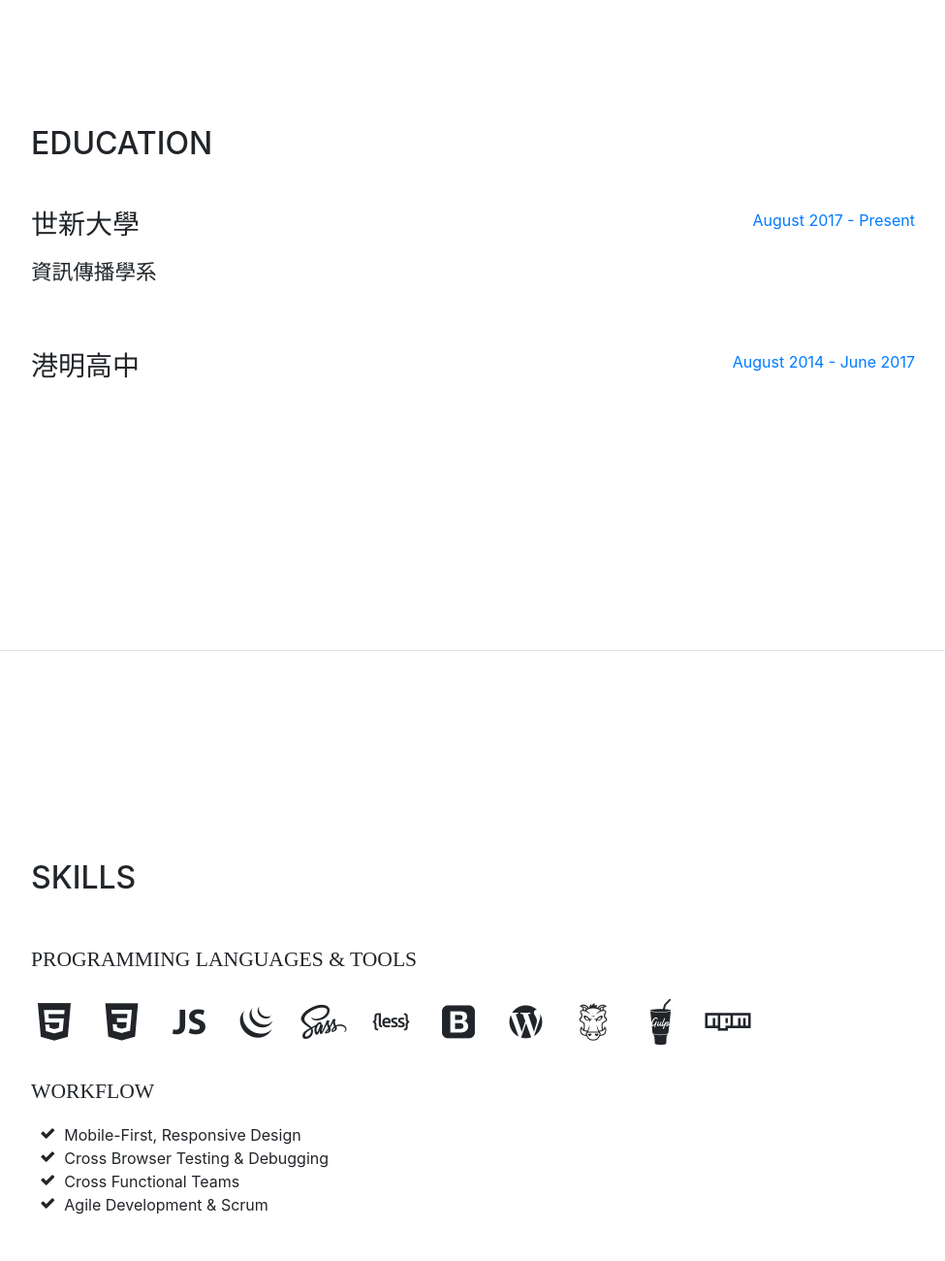
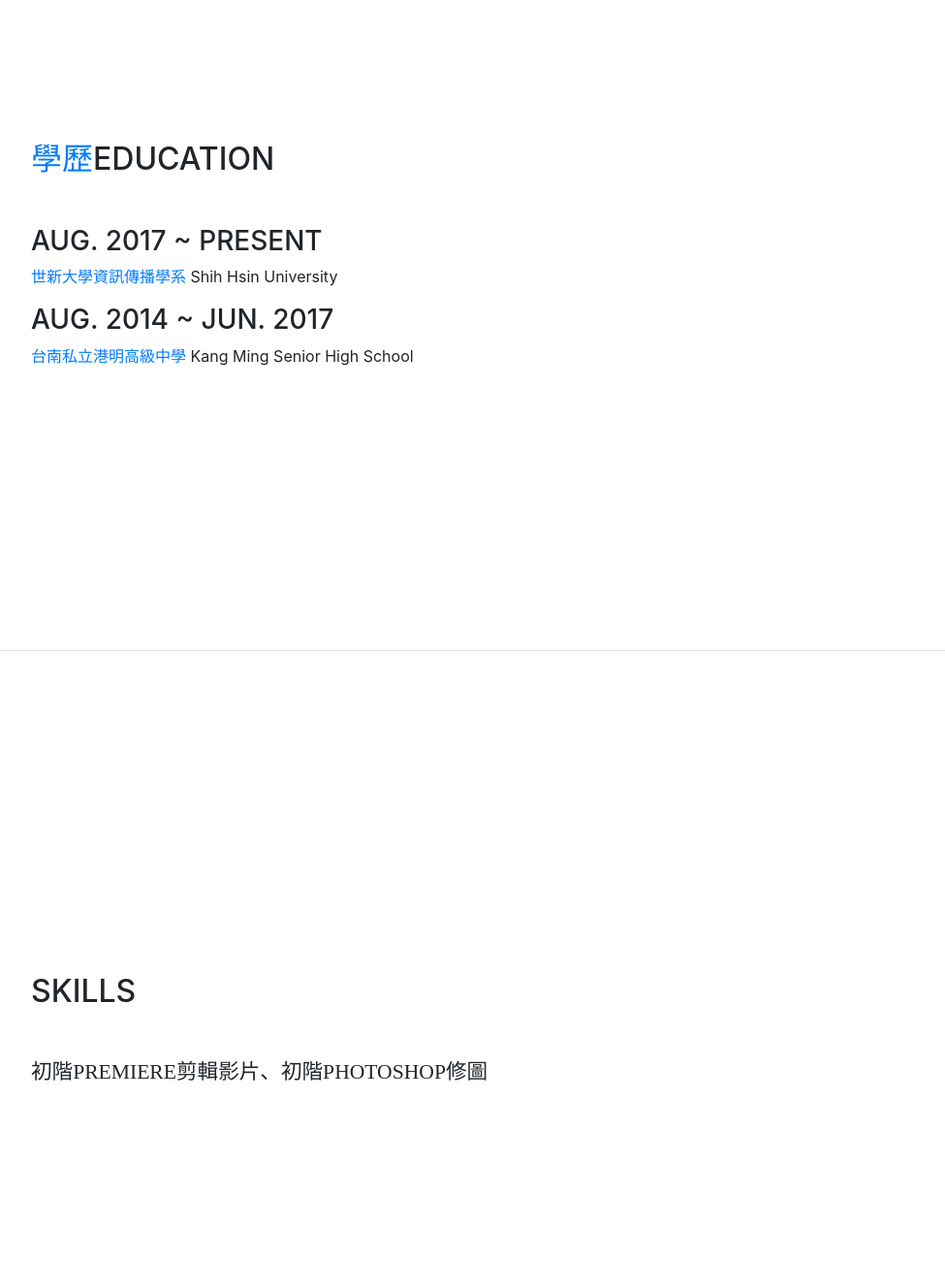
Before and after one commit to appae8682/appae8682.github.io, a website with bundled scripts: page index.html in a window 1280 px wide. Shown: the part 1880-3180 px from the top of the page at 97% size, without its empty margins (288-1263 px from the left). Built offline with nearby package versions, Linux system fonts and the light colour scheme; a web font is replaced by a local one.

Commit message:
Add files via upload

```diff
--- a/index.html
+++ b/index.html
@@ -164,89 +164,29 @@
 
       <section class="resume-section p-3 p-lg-5 d-flex flex-column" id="education">
         <div class="my-auto">
-          <h2 class="mb-5">Education</h2>
+          <h2 class="mb-5"><span class="text-primary">學歷</span>Education</h2>
 
-          <div class="resume-item d-flex flex-column flex-md-row mb-5">
-            <div class="resume-content mr-auto">
-              <h3 class="mb-0">世新大學</h3>
-              <div class="subheading mb-3">資訊傳播學系</div>
-              <div></div>
-              <p></p>
-            </div>
-            <div class="resume-date text-md-right">
-              <span class="text-primary">August 2017 - Present</span>
-            </div>
+		  <div class="timeline">
+            <div class="timeline-block timeline-left">
+             <div class="timeline-content">
+			  <h3>Aug. 2017 ~ Present</h3>
+			  <p><span class="text-primary">世新大學資訊傳播學系</span> Shih Hsin University</p>
           </div>
-
-          <div class="resume-item d-flex flex-column flex-md-row">
-            <div class="resume-content mr-auto">
-              <h3 class="mb-0">港明高中</h3>
-              <div class="subheading mb-3"></div>
-              <p></p>
-            </div>
-            <div class="resume-date text-md-right">
-              <span class="text-primary">August 2014 - June 2017</span>
-            </div>
-          </div>
-
         </div>
-      </section>
+		    <div class="timeline-block timeline-left">
+		     <div class="timeline-content">
+			  <h3>Aug. 2014 ~ Jun. 2017</h3>
+			  <p><span class="text-primary">台南私立港明高級中學</span> Kang Ming Senior High School</p>
+	    </div>
+	  </section>
 
       <section class="resume-section p-3 p-lg-5 d-flex flex-column" id="skills">
         <div class="my-auto">
           <h2 class="mb-5">Skills</h2>
 
-          <div class="subheading mb-3">Programming Languages &amp; Tools</div>
-          <ul class="list-inline list-icons">
-            <li class="list-inline-item">
-              <i class="devicons devicons-html5"></i>
-            </li>
-            <li class="list-inline-item">
-              <i class="devicons devicons-css3"></i>
-            </li>
-            <li class="list-inline-item">
-              <i class="devicons devicons-javascript"></i>
-            </li>
-            <li class="list-inline-item">
-              <i class="devicons devicons-jquery"></i>
-            </li>
-            <li class="list-inline-item">
-              <i class="devicons devicons-sass"></i>
-            </li>
-            <li class="list-inline-item">
-              <i class="devicons devicons-less"></i>
-            </li>
-            <li class="list-inline-item">
-              <i class="devicons devicons-bootstrap"></i>
-            </li>
-            <li class="list-inline-item">
-              <i class="devicons devicons-wordpress"></i>
-            </li>
-            <li class="list-inline-item">
-              <i class="devicons devicons-grunt"></i>
-            </li>
-            <li class="list-inline-item">
-              <i class="devicons devicons-gulp"></i>
-            </li>
-            <li class="list-inline-item">
-              <i class="devicons devicons-npm"></i>
-            </li>
-          </ul>
-
-          <div class="subheading mb-3">Workflow</div>
+          <div class="subheading mb-3">初階Premiere剪輯影片、初階Photoshop修圖</div>
+          <div class="subheading mb-3"></div>
           <ul class="fa-ul mb-0">
-            <li>
-              <i class="fa-li fa fa-check"></i>
-              Mobile-First, Responsive Design</li>
-            <li>
-              <i class="fa-li fa fa-check"></i>
-              Cross Browser Testing &amp; Debugging</li>
-            <li>
-              <i class="fa-li fa fa-check"></i>
-              Cross Functional Teams</li>
-            <li>
-              <i class="fa-li fa fa-check"></i>
-              Agile Development &amp; Scrum</li>
           </ul>
         </div>
       </section>
@@ -254,8 +194,11 @@
       <section class="resume-section p-3 p-lg-5 d-flex flex-column" id="interests">
         <div class="my-auto">
           <h2 class="mb-5">Interests</h2>
-          <p>Apart from being a web developer, I enjoy most of my time being outdoors. In the winter, I am an avid skiier and novice ice climber. During the warmer months here in Colorado, I enjoy mountain biking, free climbing, and kayaking.</p>
-          <p class="mb-0">When forced indoors, I follow a number of sci-fi and fantasy genre movies and television shows, I am an aspiring chef, and I spend a large amount of my free time exploring the latest technolgy advancements in the front-end web development world.</p>
+          <p>1.看影片，像是Youtube、電影、影集或電視劇</p>
+          <p>2.閱讀推理小書、驚悚小說</p>
+		  <p>3.運動，打籃球、排球</p>
+		  <p>4.在家耍廢</p>
+		  <p class="mb-0"></p>
         </div>
       </section>
 
```
